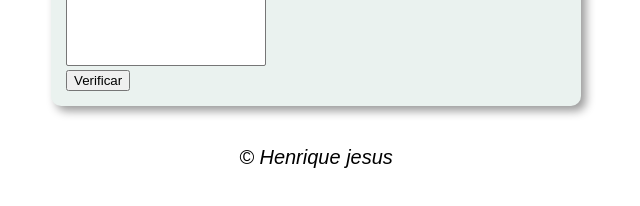
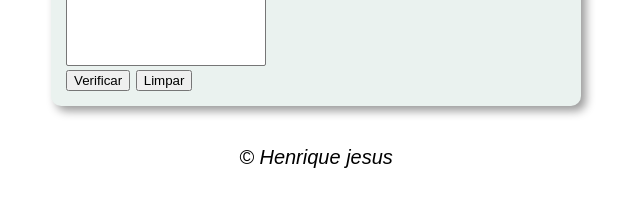
Before and after one commit to Henriquedevb/analisador, a plain HTML site: page index.html in a window 1280 px wide. Shown: the part 242-448 px from the top of the page, 324-964 px from the left. Drawn offline with Linux system fonts and the light colour scheme.

Commit message:
Update index.html

```diff
--- a/index.html
+++ b/index.html
@@ -19,6 +19,7 @@
                 <select name="valor" id="valor" size="10"></select>
                 <br>
                 <input type="button" value="Verificar"  onclick="verificar()">
+                <input type="button" value="Limpar" onClick="window.location.reload()">
         </div>
 
         <div id="res">
```
